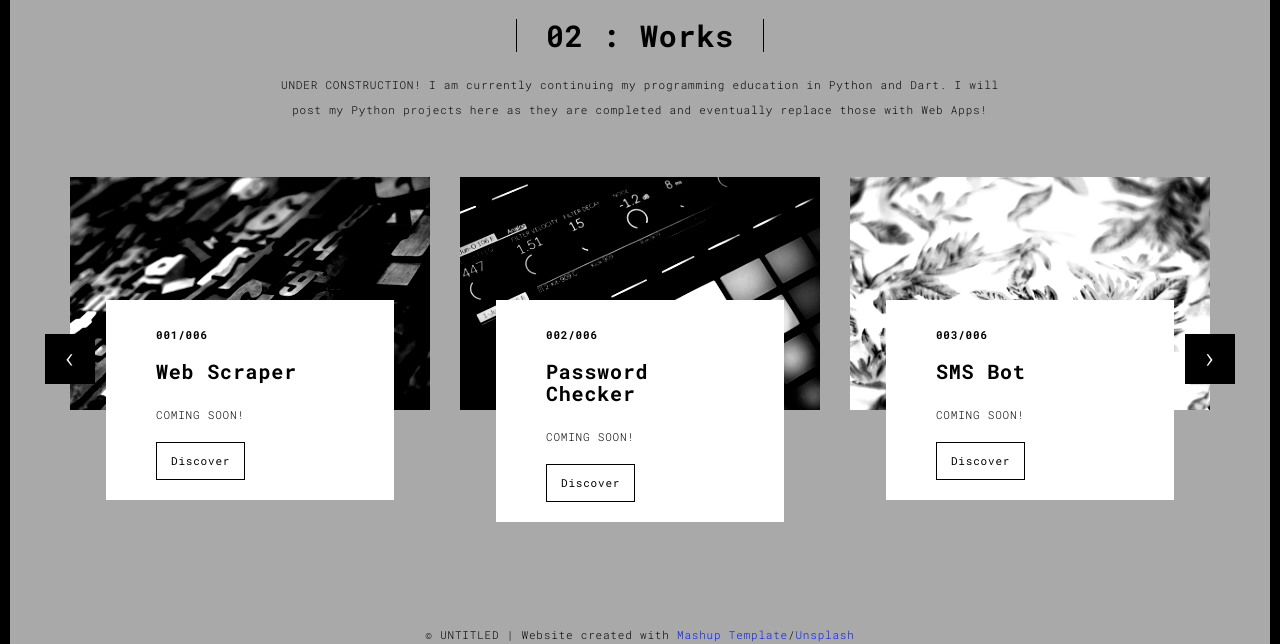
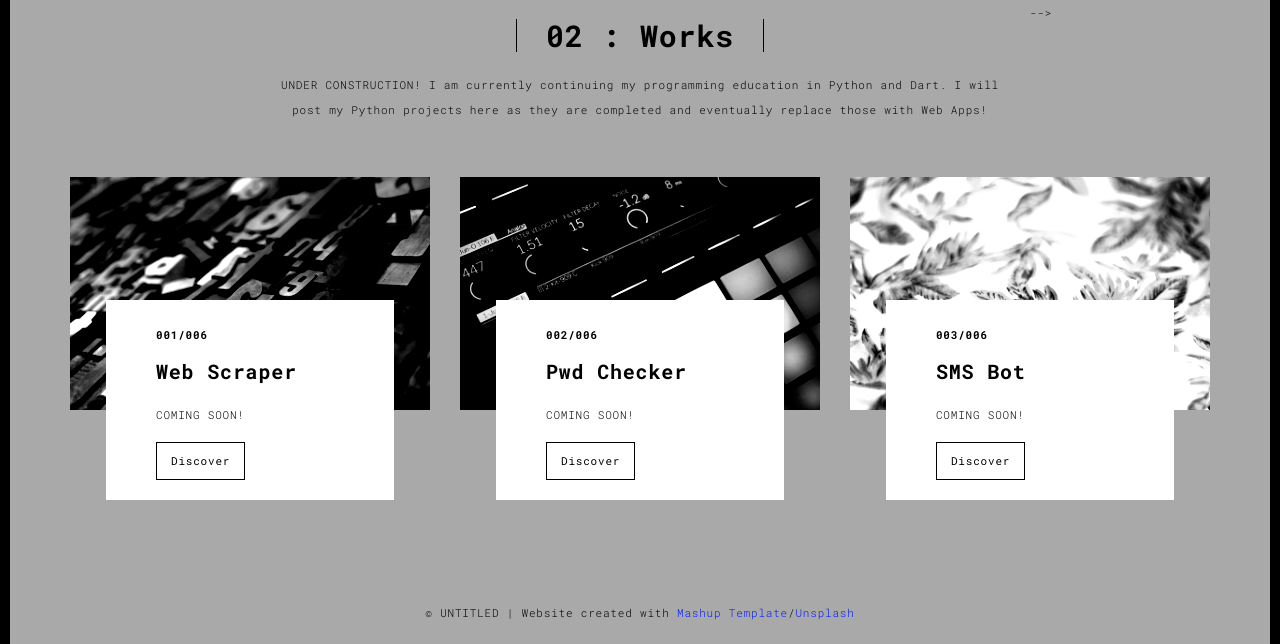
Before and after one commit to cainepavl/portfo, a Flask app: page /works.html in a window 1280 px wide. Shown: the part 90-734 px from the top of the page. Run offline with Flask 3, Linux system fonts and the light colour scheme; some libraries are stand-ins or nearby versions.

Commit message:
Update works.html

```diff
--- a/templates/works.html
+++ b/templates/works.html
@@ -85,7 +85,7 @@
                       </a>
                       <div class="card-container card-container-lg">
                         <h4>002/006</h4>
-                        <h3>Password Checker</h3>
+                        <h3>Pwd Checker</h3>
                         <p>COMING SOON!</p>
                         <a href="./work.html" title="" class="btn btn-default">Discover</a>
                       </div>
@@ -106,7 +106,7 @@
                 <!--/row-->
             </div>
             <!--/item-->
-            <div class="item">
+<!--             <div class="item">
                 <div class="row">
                   <div class="col-sm-4">
                     <a href="./work.html" class="black-image-project-hover">
@@ -150,11 +150,11 @@
             <!--/item-->
         </div>
         <!--/carousel-inner-->
-        <a class="left carousel-control" href="#myCarousel" data-slide="prev">‹</a>
+<!--         <a class="left carousel-control" href="#myCarousel" data-slide="prev">‹</a>
 
-        <a class="right carousel-control" href="#myCarousel" data-slide="next">›</a>
-     </div>
-
+        <a class="right carousel-control" href="#myCarousel" data-slide="next">›</a> -->
+     </div> -->
+<!--  -->
 
 
     <!--/myCarousel-->
```
